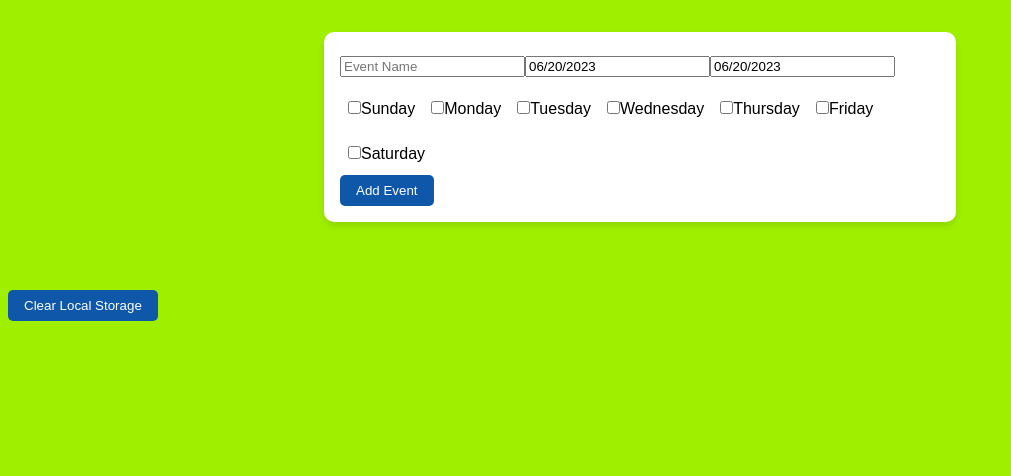
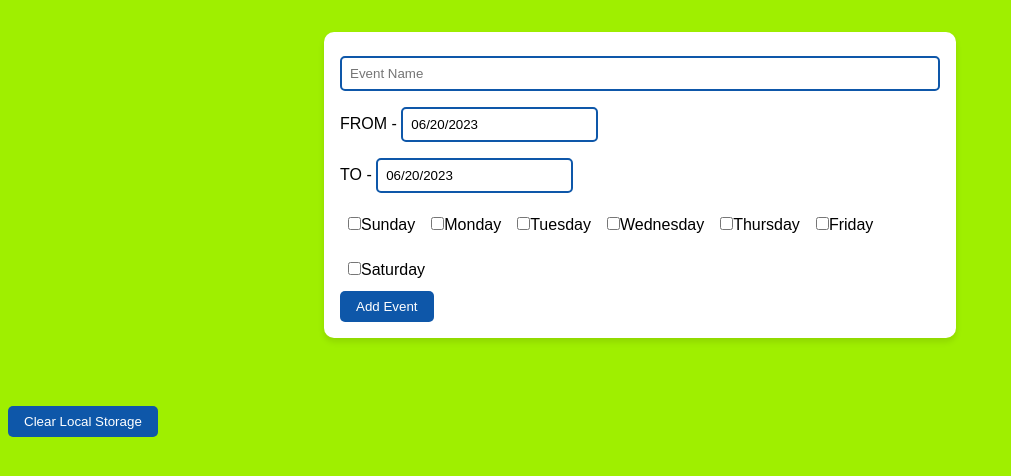
Before and after one commit to therealdhruv/sangha-event, a React (Vite) app: page / in a window 1280 px wide. Shown: the top 476 px of the page, without its empty margins (0-1011 px from the left). Built offline with nearby package versions, Linux system fonts and the light colour scheme.

Commit message:
feat: input box CSS optimized

```diff
--- a/src/components/Eventform.jsx
+++ b/src/components/Eventform.jsx
@@ -59,14 +59,15 @@ const EventForm = () => {
           placeholder="Event Name"
           required
         />
+        FROM - {""}
         <DatePicker
             selected={startDate}
             onChange={(date) => setStartDate(date)}
             dateFormat="MM/dd/yyyy"
             minDate={new Date()}
             maxDate={addMonths(new Date(), 5)} // Updated maxDate
-        />
-
+        /> <br />
+        TO - {""}
         <DatePicker
             selected={endDate}
             onChange={(date) => setEndDate(date)}
--- a/src/styles/event.css
+++ b/src/styles/event.css
@@ -60,3 +60,22 @@ form {
   max-width: 600px;
   margin: 2rem auto;
 }
+
+
+/* Input fields for title, name, and date pickers */
+input[type="text"],
+input[type="date"] {
+  background-color: white;
+  border: 2px solid #0E57A9; /* Darker Electric Blue */
+  border-radius: 5px; /* Rounded corners */
+  padding: 0.5rem;
+  margin: 0.5rem 0;
+  width: 100%;
+  box-sizing: border-box;
+}
+
+input[type="text"]:focus,
+input[type="date"]:focus {
+  border-color: #1C8CFF; /* Electric Blue */
+  outline: none;
+}
```
